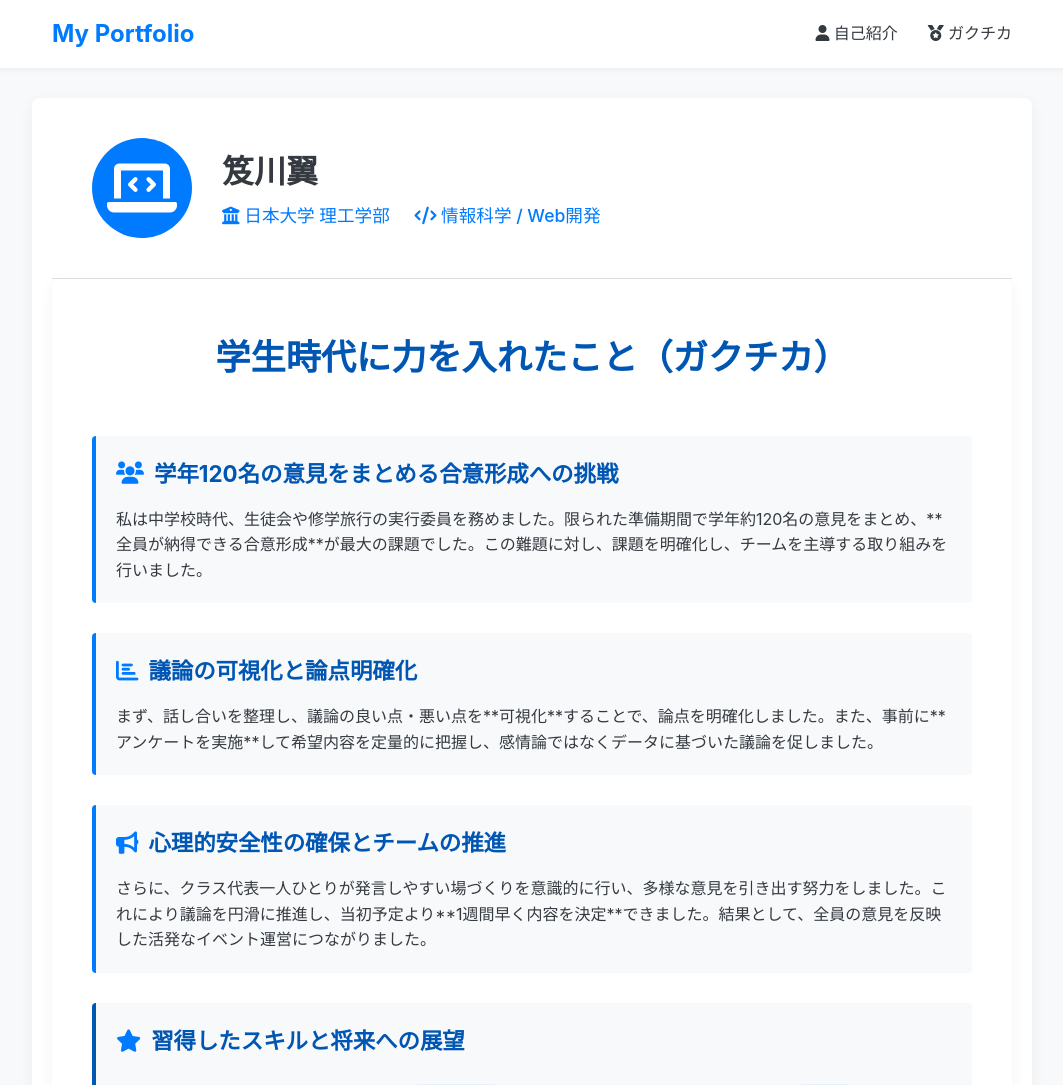
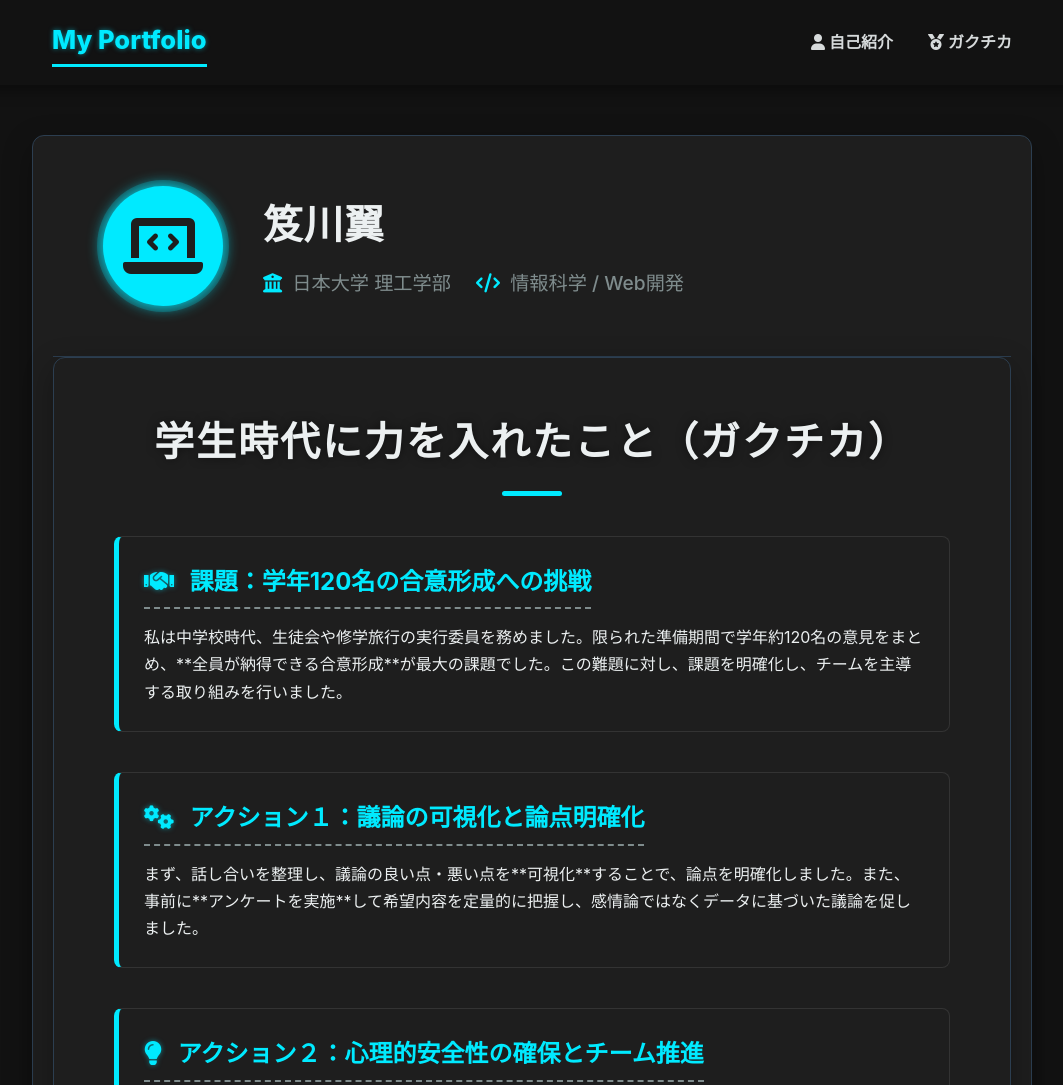
Before and after one commit to snoopcat247/portfolio, a plain HTML site: page index.html in a window 1280 px wide. Shown: the top 1085 px of the page, without its empty margins (108-1171 px from the left). Drawn offline with Linux system fonts and the light colour scheme.

Commit message:
Update index.html

```diff
--- a/index.html
+++ b/index.html
@@ -8,7 +8,7 @@
     <link rel="stylesheet" href="https://cdnjs.cloudflare.com/ajax/libs/font-awesome/6.0.0-beta3/css/all.min.css">
     <style>
         /* -------------------------- */
-        /* グローバルリセット＆設定 */
+        /* グローバルリセット＆設定 (ダークテーマ + エレクトリックシアン) */
         /* -------------------------- */
         * {
             margin: 0;
@@ -17,20 +17,20 @@
         }
 
         :root {
-            --primary-color: #007bff; /* 青 */
-            --secondary-color: #0056b3; /* 濃い青 */
-            --background-light: #f8f9fa; /* 薄いグレー/白 */
-            --text-dark: #343a40; /* 濃いテキスト */
-            --text-light: #6c757d; /* 薄いテキスト */
-            --border-color: #dee2e6;
+            --primary-color: #ecf0f1;     /* Light Text */
+            --accent-color: #00eaff;      /* Electric Cyan (非常に明るいシアン) */
+            --background-dark: #1e1e1e;   /* Card Background (ディープグレー) */
+            --background-deep: #121212;   /* Body Background (ほぼブラック) */
+            --text-subtle: #7f8c8d;       /* Sub Text (グレー) */
+            --border-color: #2c3e50;      /* Dark Border/Divider */
             --section-padding: 80px 0;
         }
 
         body {
-            font-family: 'Inter', sans-serif;
-            line-height: 1.6;
-            color: var(--text-dark);
-            background-color: var(--background-light);
+            font-family: 'Inter', 'Segoe UI', Tahoma, Geneva, Verdana, sans-serif;
+            line-height: 1.7;
+            color: var(--primary-color);
+            background-color: var(--background-deep);
             scroll-behavior: smooth;
         }
 
@@ -42,20 +42,20 @@
 
         a {
             text-decoration: none;
-            color: var(--primary-color);
+            color: var(--accent-color);
             transition: color 0.3s;
         }
 
         a:hover {
-            color: var(--secondary-color);
+            color: var(--primary-color);
         }
 
         /* -------------------------- */
         /* ヘッダー */
         /* -------------------------- */
         header {
-            background-color: #fff;
-            box-shadow: 0 2px 5px rgba(0, 0, 0, 0.05);
+            background-color: var(--background-deep);
+            box-shadow: 0 4px 15px rgba(0, 0, 0, 0.4);
             position: sticky;
             top: 0;
             z-index: 1000;
@@ -65,13 +65,16 @@
             display: flex;
             justify-content: space-between;
             align-items: center;
-            padding: 15px 0;
+            padding: 18px 0;
         }
 
         .logo {
-            font-size: 1.5rem;
-            font-weight: 700;
-            color: var(--primary-color);
+            font-size: 1.6rem;
+            font-weight: 800;
+            color: var(--accent-color);
+            border-bottom: 3px solid var(--accent-color);
+            padding-bottom: 2px;
+            text-shadow: 0 0 5px rgba(0, 234, 255, 0.5); /* ネオン効果 */
         }
 
         .nav-list {
@@ -80,29 +83,32 @@
         }
 
         .nav-list li {
-            margin-left: 30px;
+            margin-left: 35px;
         }
 
         .nav-list a {
-            color: var(--text-dark);
-            font-weight: 500;
+            color: var(--primary-color);
+            font-weight: 600;
             padding: 5px 0;
             position: relative;
+            opacity: 0.9;
+            transition: opacity 0.3s, color 0.3s;
         }
 
         .nav-list a:hover {
-            color: var(--primary-color);
+            color: var(--accent-color);
+            opacity: 1;
         }
 
-        /* ナビゲーションの下線ホバーエフェクト */
         .nav-list a::after {
             content: '';
             position: absolute;
             width: 0;
-            height: 2px;
-            bottom: -5px;
-            left: 0;
-            background-color: var(--primary-color);
+            height: 3px;
+            bottom: -8px;
+            left: 50%;
+            transform: translateX(-50%);
+            background-color: var(--accent-color);
             transition: width 0.3s;
         }
 
@@ -119,115 +125,163 @@
         }
 
         .section-title {
-            font-size: 2.2rem;
+            font-size: 2.5rem;
             text-align: center;
-            margin-bottom: 50px;
-            color: var(--secondary-color);
-            font-weight: 700;
+            margin-bottom: 60px;
+            color: var(--primary-color);
+            font-weight: 800;
+            letter-spacing: 2px;
+            position: relative;
+            text-shadow: 0 0 10px rgba(0, 0, 0, 0.5);
         }
+
+        .section-title::after {
+            content: '';
+            position: absolute;
+            bottom: -20px;
+            left: 50%;
+            transform: translateX(-50%);
+            width: 60px;
+            height: 5px;
+            background-color: var(--accent-color);
+            border-radius: 3px;
+        }
+
 
         /* -------------------------- */
         /* 自己紹介セクション */
         /* -------------------------- */
         #about {
-            background-color: #fff;
-            border-radius: 8px;
-            box-shadow: 0 4px 15px rgba(0, 0, 0, 0.05);
-            margin-top: 30px;
+            background-color: var(--background-dark);
+            border-radius: 12px;
+            box-shadow: 0 10px 30px rgba(0, 0, 0, 0.3);
+            margin-top: 50px;
+            border: 1px solid var(--border-color);
         }
 
         .profile-card {
             display: flex;
             align-items: center;
-            padding: 40px;
+            padding: 50px;
             border-bottom: 1px solid var(--border-color);
         }
 
         .profile-icon-wrapper {
-            width: 100px;
-            height: 100px;
-            background-color: var(--primary-color);
+            width: 120px;
+            height: 120px;
+            background-color: var(--accent-color);
             border-radius: 50%;
             display: flex;
             justify-content: center;
             align-items: center;
-            margin-right: 30px;
+            margin-right: 40px;
             flex-shrink: 0;
+            box-shadow: 0 0 0 6px rgba(0, 234, 255, 0.2), 0 0 15px var(--accent-color); /* ネオン風輪郭 */
         }
 
         .profile-icon-wrapper i {
-            color: #fff;
-            font-size: 3.5rem;
+            color: var(--background-dark);
+            font-size: 4rem;
         }
 
         .profile-info h1 {
-            font-size: 2rem;
-            color: var(--text-dark);
-            margin-bottom: 5px;
+            font-size: 2.5rem;
+            color: var(--primary-color);
+            margin-bottom: 8px;
+            letter-spacing: 0.5px;
         }
 
         .profile-info p {
-            font-size: 1.1rem;
-            color: var(--primary-color);
+            font-size: 1.2rem;
+            color: var(--text-subtle);
             font-weight: 500;
+        }
+
+        .profile-info p i {
+            color: var(--accent-color);
+            margin-right: 5px;
         }
 
         /* -------------------------- */
         /* ガクチカセクション */
         /* -------------------------- */
         #gakuchika {
-            padding-top: 50px; /* profile-cardの下の余白を調整 */
+            padding-top: 50px;
+            padding-bottom: 50px;
         }
 
         .gakuchika-content {
-            background-color: #fff;
-            padding: 40px;
-            border-radius: 8px;
-            box-shadow: 0 4px 15px rgba(0, 0, 0, 0.05);
+            background-color: var(--background-dark);
+            padding: 40px 60px;
+            border-radius: 12px;
+            box-shadow: 0 10px 30px rgba(0, 0, 0, 0.3);
+            border: 1px solid var(--border-color);
         }
 
         .gakuchika-point {
-            margin-bottom: 30px;
-            padding: 20px;
-            border-left: 4px solid var(--primary-color);
-            background-color: var(--background-light);
-            border-radius: 4px;
+            margin-bottom: 40px;
+            padding: 25px;
+            /* コードブロック風の背景 */
+            background-color: #1e1e1e;
+            border: 1px solid #333;
+            border-radius: 8px;
+            transition: box-shadow 0.3s;
+            /* 左側にアクセントカラーのライン */
+            border-left: 5px solid var(--accent-color);
+        }
+
+        .gakuchika-point:hover {
+            box-shadow: 0 0 15px rgba(0, 234, 255, 0.15); /* ホバーで薄いネオン */
         }
 
         .gakuchika-point h3 {
-            font-size: 1.4rem;
-            color: var(--secondary-color);
+            font-size: 1.5rem;
+            color: var(--accent-color);
             margin-bottom: 15px;
-            display: flex;
-            align-items: center;
+            padding-bottom: 5px;
+            border-bottom: 2px dashed var(--text-subtle); /* 破線で技術的なイメージ */
+            display: inline-block;
         }
 
         .gakuchika-point h3 i {
             margin-right: 10px;
+            color: var(--accent-color);
+            text-shadow: 0 0 5px rgba(0, 234, 255, 0.5); /* アイコンにもネオン効果 */
+        }
+
+        .gakuchika-point p {
             color: var(--primary-color);
         }
 
         .key-skill {
             display: inline-block;
-            background-color: #e6f0ff; /* 淡い青の背景 */
-            color: var(--primary-color);
-            padding: 4px 12px;
-            border-radius: 20px;
-            font-weight: 600;
-            margin-top: 10px;
+            background-color: var(--accent-color);
+            color: var(--background-dark); /* Dark text on bright button */
+            padding: 6px 15px;
+            border-radius: 4px; /* シャープな角 */
+            font-weight: 800;
+            margin-top: 15px;
             margin-right: 10px;
+            box-shadow: 0 0 8px rgba(0, 234, 255, 0.5); /* タグにもネオン効果 */
+            font-family: 'Consolas', 'Courier New', monospace; /* 技術的なフォント */
+            letter-spacing: 0.5px;
         }
 
         /* -------------------------- */
         /* フッター */
         /* -------------------------- */
         footer {
-            background-color: var(--text-dark);
-            color: var(--background-light);
+            background-color: var(--background-deep);
+            color: var(--text-subtle);
             text-align: center;
-            padding: 20px 0;
+            padding: 25px 0;
             font-size: 0.9rem;
             margin-top: 50px;
+            border-top: 1px solid var(--border-color);
+        }
+
+        footer a {
+            color: var(--accent-color);
         }
 
         /* -------------------------- */
@@ -235,11 +289,10 @@
         /* -------------------------- */
         @media (max-width: 768px) {
             :root {
-                --section-padding: 50px 0;
+                --section-padding: 40px 0;
             }
 
             .nav-list {
-                /* スマホではナビゲーションを非表示にし、ロゴを中央に配置 */
                 display: none;
             }
 
@@ -247,41 +300,46 @@
                 justify-content: center;
             }
 
-            .profile-card {
+            .section-title {
+                font-size: 2rem;
+                margin-bottom: 40px;
+            }
+
+            #about .profile-card {
                 flex-direction: column;
                 align-items: flex-start;
                 padding: 30px 20px;
             }
 
             .profile-icon-wrapper {
-                width: 80px;
-                height: 80px;
+                width: 90px;
+                height: 90px;
                 margin: 0 0 20px 0;
             }
 
             .profile-icon-wrapper i {
-                font-size: 3rem;
+                font-size: 3.5rem;
             }
 
             .profile-info h1 {
-                font-size: 1.8rem;
+                font-size: 2rem;
             }
 
             .profile-info p {
                 font-size: 1rem;
             }
 
-            .section-title {
-                font-size: 1.8rem;
-                margin-bottom: 30px;
+            .gakuchika-content {
+                padding: 25px;
             }
 
             .gakuchika-point {
                 padding: 15px;
+                margin-bottom: 25px;
             }
 
             .gakuchika-point h3 {
-                font-size: 1.2rem;
+                font-size: 1.3rem;
             }
         }
     </style>
@@ -304,7 +362,6 @@
         <section id="about" class="container">
             <div class="profile-card">
                 <div class="profile-icon-wrapper">
-                    <!-- <div class="profile-placeholder"></div> CSSで青い円を表現 -->
                     <i class="fas fa-laptop-code"></i>
                 </div>
                 <div class="profile-info">
@@ -320,28 +377,28 @@
                 <h2 class="section-title">学生時代に力を入れたこと（ガクチカ）</h2>
 
                 <div class="gakuchika-point">
-                    <h3><i class="fas fa-users"></i> 学年120名の意見をまとめる合意形成への挑戦</h3>
+                    <h3><i class="fas fa-handshake"></i> 課題：学年120名の合意形成への挑戦</h3>
                     <p>
                         私は中学校時代、生徒会や修学旅行の実行委員を務めました。限られた準備期間で学年約120名の意見をまとめ、**全員が納得できる合意形成**が最大の課題でした。この難題に対し、課題を明確化し、チームを主導する取り組みを行いました。
                     </p>
                 </div>
 
                 <div class="gakuchika-point">
-                    <h3><i class="fas fa-chart-bar"></i> 議論の可視化と論点明確化</h3>
+                    <h3><i class="fas fa-cogs"></i> アクション１：議論の可視化と論点明確化</h3>
                     <p>
                         まず、話し合いを整理し、議論の良い点・悪い点を**可視化**することで、論点を明確化しました。また、事前に**アンケートを実施**して希望内容を定量的に把握し、感情論ではなくデータに基づいた議論を促しました。
                     </p>
                 </div>
 
                 <div class="gakuchika-point">
-                    <h3><i class="fas fa-bullhorn"></i> 心理的安全性の確保とチームの推進</h3>
+                    <h3><i class="fas fa-lightbulb"></i> アクション２：心理的安全性の確保とチーム推進</h3>
                     <p>
                         さらに、クラス代表一人ひとりが発言しやすい場づくりを意識的に行い、多様な意見を引き出す努力をしました。これにより議論を円滑に推進し、当初予定より**1週間早く内容を決定**できました。結果として、全員の意見を反映した活発なイベント運営につながりました。
                     </p>
                 </div>
 
-                <div class="gakuchika-point" style="border-left: 4px solid var(--secondary-color);">
-                    <h3><i class="fas fa-star"></i> 習得したスキルと将来への展望</h3>
+                <div class="gakuchika-point">
+                    <h3><i class="fas fa-chart-line"></i> 結果：習得したスキルと将来への展望</h3>
                     <p>
                         この経験から、意見を整理・可視化する<span class="key-skill">合意形成力</span>と、チームを目標達成に向けて動かす<span class="key-skill">主体性</span>を習得しました。今後はこの力を活かし、多様なステークホルダーの意見をまとめる必要がある業務に貢献したいと考えています。
                     </p>
@@ -355,7 +412,7 @@
 
     <footer>
         <div class="container">
-            &copy; 2025 笈川翼. All rights reserved.
+            &copy; 2025 笈川翼. <a href="#" style="font-weight: 700;">Code is the future.</a>
         </div>
     </footer>
 </body>
```
